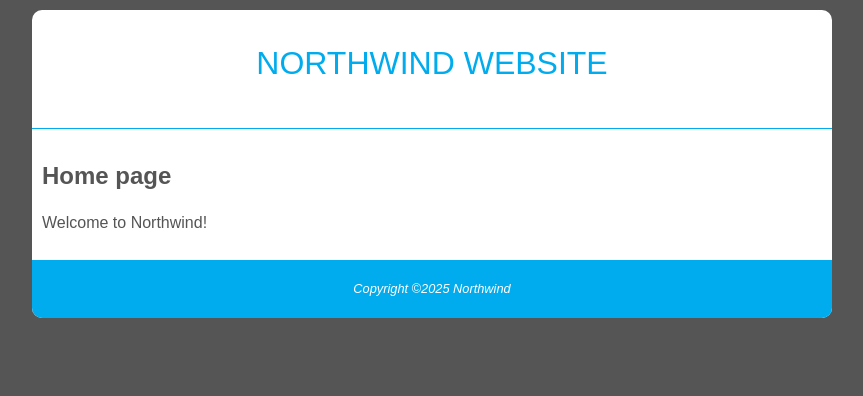
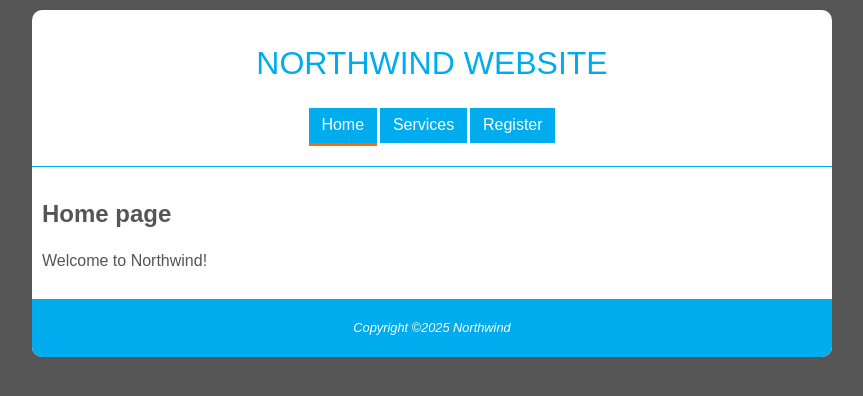
Before and after one commit to MikeTAFE/northwind-website-2025-s1, a PHP site: page / in a window 1280 px wide. Shown: the top 396 px of the page, without its empty margins (208-1071 px from the left). Run offline with PHP 8.4, Linux system fonts and the light colour scheme.

Commit message:
Added navigation include with list-driven links.

```diff
--- a/styles/style.css
+++ b/styles/style.css
@@ -7,6 +7,17 @@ body {
   line-height: 1.4;
   background: #555;
   color: white;
+}
+
+a {
+  text-decoration: none;
+  color: #00aced;
+}
+
+a:hover,
+a:focus {
+  text-decoration: underline;
+  color: #0b6a8c;
 }
 
 .site-wrapper {
@@ -30,9 +41,34 @@ body {
   color: #00aced;
 }
 
-.main-nav {}
+.main-nav-container {}
 
-.main-nav {}
+.main-nav > ul {
+  display: flex;
+  justify-content: center;
+  flex-wrap: wrap;
+  gap: 0.2em;
+  margin: 0;
+  padding: 0;
+  list-style-type: none;
+}
+
+.main-nav > ul > li > a {
+  display: inline-block;
+  padding: 0.4em 0.8em;
+  background-color: #00aced;
+  color: white;
+}
+
+.main-nav > ul > li > a:is(:hover, :focus) {
+  background-color: #0b6a8c;
+  color: white;
+  text-decoration: none;
+}
+
+.main-nav > ul > li.active > a {
+  border-bottom: 3px solid #ff690c;
+}
 
 .main-content {
   padding: 10px;
--- a/templates/_layout.html.php
+++ b/templates/_layout.html.php
@@ -12,7 +12,7 @@
       <h1 class="site-title">Northwind Website</h1>
       <div class="main-nav-container">
         <nav class="main-nav">
-          <!-- Links go here... -->
+          <?php include "_navigation.html.php"; ?>
         </nav>
       </div>
     </header>
--- /dev/null
+++ b/templates/_navigation.html.php
@@ -0,0 +1,25 @@
+<?php
+
+  // Navigation items
+  $navLinks = [
+    // "page.php" => "Nav Title",
+    "index.php" => "Home",
+    "services.php" => "Services",
+    "register.php" => "Register",
+  ];
+
+  // Get the currently-loaded PHP page/script, e.g. index.php
+  $currentPage = basename($_SERVER["SCRIPT_NAME"]);
+
+?>
+<ul>
+  <!-- <li><a href="index.php">Home</a></li> -->
+  <?php foreach ($navLinks as $linkHref => $linkText): ?>
+  <?php
+    // Check if current page
+    // (condition) ? true : false
+    $cssClass = $linkHref === $currentPage ? "active" : "";
+  ?>
+    <li class="<?= $cssClass ?>"><a href="<?= $linkHref ?>"><?= $linkText ?></a></li>
+  <?php endforeach ?>
+</ul>
```
